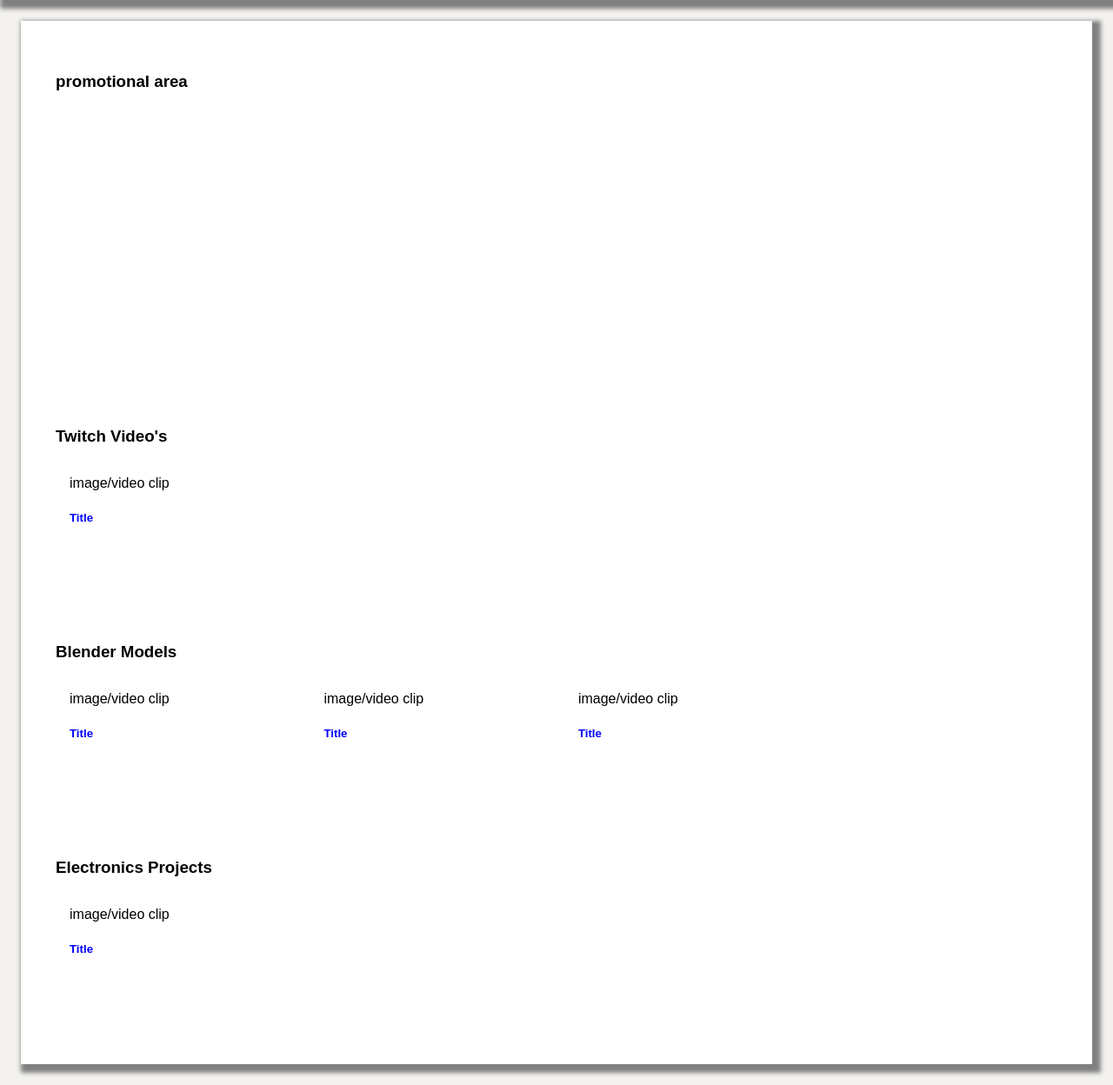
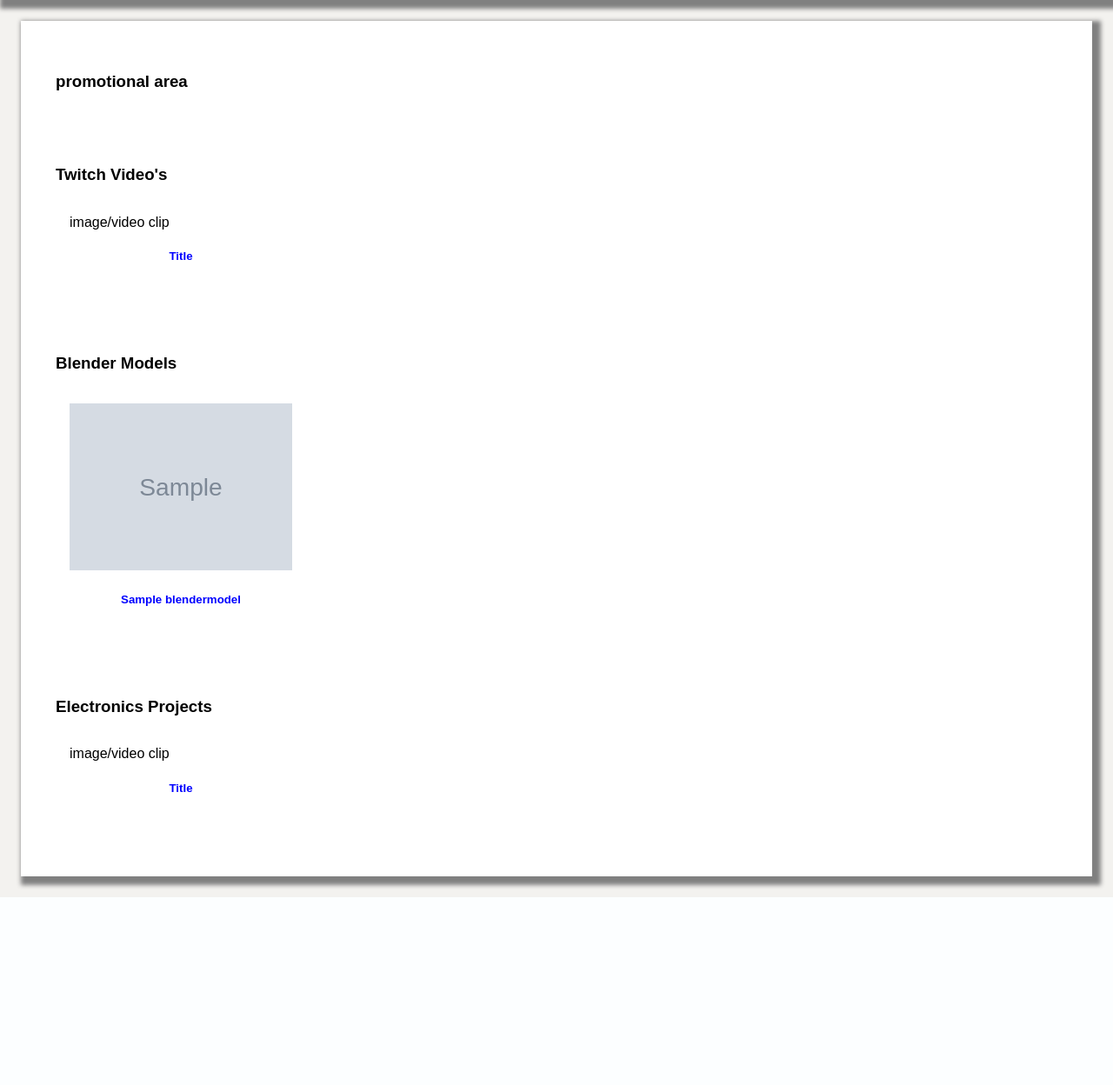
Before and after one commit to Danhayes3008/personal-hobby-site, a Django app: page / in a window 1280 px wide. Shown: the part 40-1288 px from the top of the page at 87% size. After the commit the page ends 1072 px from the top, so only its background shows below. Run offline with Django 4.2, Linux system fonts and the light colour scheme; tables that the repository leaves empty hold one stand-in row (values such as "Sample post"); grey boxes marked "Sample" are stand-in pictures.

Commit message:
loaded content to the index page
made it possible to see some content in the homepage. More work to be done as more content is created and added.

```diff
--- a/BlenderModeling/models.py
+++ b/BlenderModeling/models.py
@@ -13,7 +13,7 @@ class blenderModels(models.Model):
     name = models.CharField(max_length=50, null=True, unique=True, blank=False)
     catagory = models.CharField(max_length=50, choices=CATAGORY, null=True, blank=True, unique=False)
     video = models.FileField(upload_to = 'static/video/%y', null=True, blank=True)
-    image = models.ImageField(upload_to = 'static/images', null=True, blank=True)
+    image = models.ImageField(upload_to = 'media/static/images', null=True, blank=True)
     description = models.CharField(max_length=500, null=True, unique=False, blank=False)
     date = models.DateField(auto_now_add=True)
 
--- a/index/templates/index.html
+++ b/index/templates/index.html
@@ -17,17 +17,13 @@
         <div>
             <h3>Blender Models</h3>
         </div>
-        <div class="card">
-            <div><span>image/video clip</span></div>
-            <h5>Title</h5>
-        </div>
-        <div class="card">
-            <div><span>image/video clip</span></div>
-            <h5>Title</h5>
-        </div>
-        <div class="card">
-            <div><span>image/video clip</span></div>
-            <h5>Title</h5>
+        <div>
+            {% for m in models %}
+                <div class="card">
+                    <img class="card-img" src="{{ m.image.url }}" alt="">
+                    <h5>{{ m.name }}</h5>
+                </div>
+            {% endfor %}
         </div>
     </div>
     <div class="content-area-2">
--- a/index/views.py
+++ b/index/views.py
@@ -1,5 +1,12 @@
+from multiprocessing import context
 from django.shortcuts import render
+from BlenderModeling.models import blenderModels
+from settings.settings import MEDIA_ROOT, MEDIA_URLS
 
 # Create your views here.
 def Index(request):
-    return render(request, 'index.html')
+    models = blenderModels.objects.all()
+    context = {
+        "models": models
+    }
+    return render(request, 'index.html', context)
--- a/settings/urls.py
+++ b/settings/urls.py
@@ -18,6 +18,7 @@ from django.contrib import admin
 from django.urls import path, include
 from django.conf import settings
 from django.conf.urls.static import static
+from django.views.static import serve
 from index import views
 
 urlpatterns = [
@@ -26,6 +27,4 @@ urlpatterns = [
     path('Electronics/', include('Electronics.urls')),
     path('Twitch/', include('twitch.urls')),
     path('admin/', admin.site.urls),
-]
-if settings.DEBUG:
-    urlpatterns += static(settings.MEDIA_URLS, document_root=settings.MEDIA_ROOT)
+]+ static(settings.MEDIA_URL, document_root=settings.MEDIA_ROOT)
--- a/static/scss/global.scss
+++ b/static/scss/global.scss
@@ -13,6 +13,10 @@ body{
 }
 .card h5{
     color: blue;
+    text-align: center;
+}
+.card-img{
+    width: 100%;
 }
 .container{
     padding: 3vh;
@@ -22,12 +26,11 @@ body{
 }
 
 .content-area-1{
-    height: 45vh;
+    display: block;
     padding: 2vh;
 }
 .content-area-2{
     display: block;
-    height: 25vh;
     padding: 2vh;
     margin: 2vh 0vh 2vh 0vh;
 }
--- a/static/scss/main.css
+++ b/static/scss/main.css
@@ -15,6 +15,11 @@ body {
 
 .card h5 {
   color: blue;
+  text-align: center;
+}
+
+.card-img {
+  width: 100%;
 }
 
 .container {
@@ -26,13 +31,12 @@ body {
 }
 
 .content-area-1 {
-  height: 45vh;
+  display: block;
   padding: 2vh;
 }
 
 .content-area-2 {
   display: block;
-  height: 25vh;
   padding: 2vh;
   margin: 2vh 0vh 2vh 0vh;
 }
```
Also changed, not shown: static/scss/global.css (+6 -2 lines), BlenderModeling/migrations/0003_alter_blendermodels_image.py (added).
